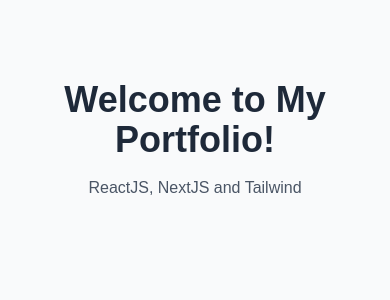
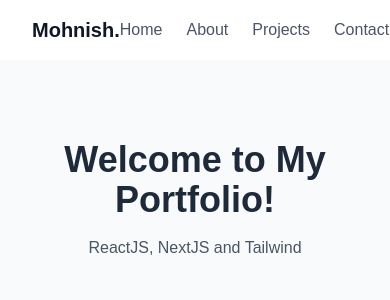
Before and after one commit to mohnishmsu962000/nextjs-portfolio-learning, a Next.js app: page / in a window 390 px wide. Shown: the top 300 px of the page. Built offline with nearby package versions, Linux system fonts and the light colour scheme.

Commit message:
Add navigation header component with responsive layout

```diff
--- /dev/null
+++ b/app/components/Header.js
@@ -0,0 +1,20 @@
+import Link from 'next/link'
+import React from 'react'
+
+function Header() {
+  return (
+    <nav className='bg-white shadow-md'>
+        <div className='flex justify-between items-center px-8 py-4'>
+            <div className='text-xl font-bold text-gray-900'> Mohnish. </div>
+            <div className='flex space-x-6'>
+            <Link href="/"  className='text-gray-600 hover:text-gray-800'>Home</Link>
+            <Link href="/about" className='text-gray-600 hover:text-gray-800'>About</Link>
+            <Link href="/proejcts" className='text-gray-600 hover:text-gray-800'>Projects</Link>
+            <Link href="/contact" className='text-gray-600 hover:text-gray-800'>Contact</Link>
+            </div>
+        </div>
+    </nav>
+  )
+}
+
+export default Header
--- a/app/layout.js
+++ b/app/layout.js
@@ -1,5 +1,6 @@
 import { Geist, Geist_Mono } from "next/font/google";
 import "./globals.css";
+import Header from "./components/Header";
 
 const geistSans = Geist({
   variable: "--font-geist-sans",
@@ -22,6 +23,7 @@
       <body
         className={`${geistSans.variable} ${geistMono.variable} antialiased`}
       >
+        <Header />
         {children}
       </body>
     </html>
```
